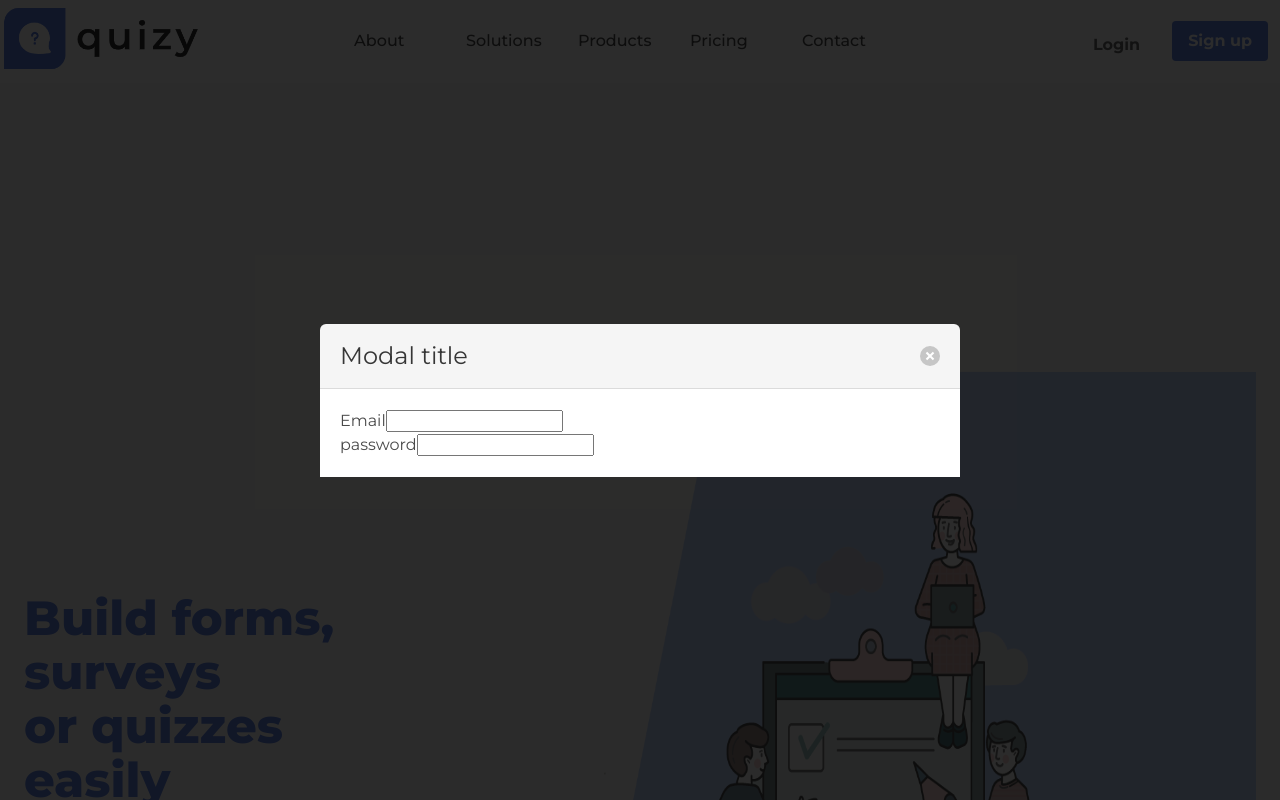
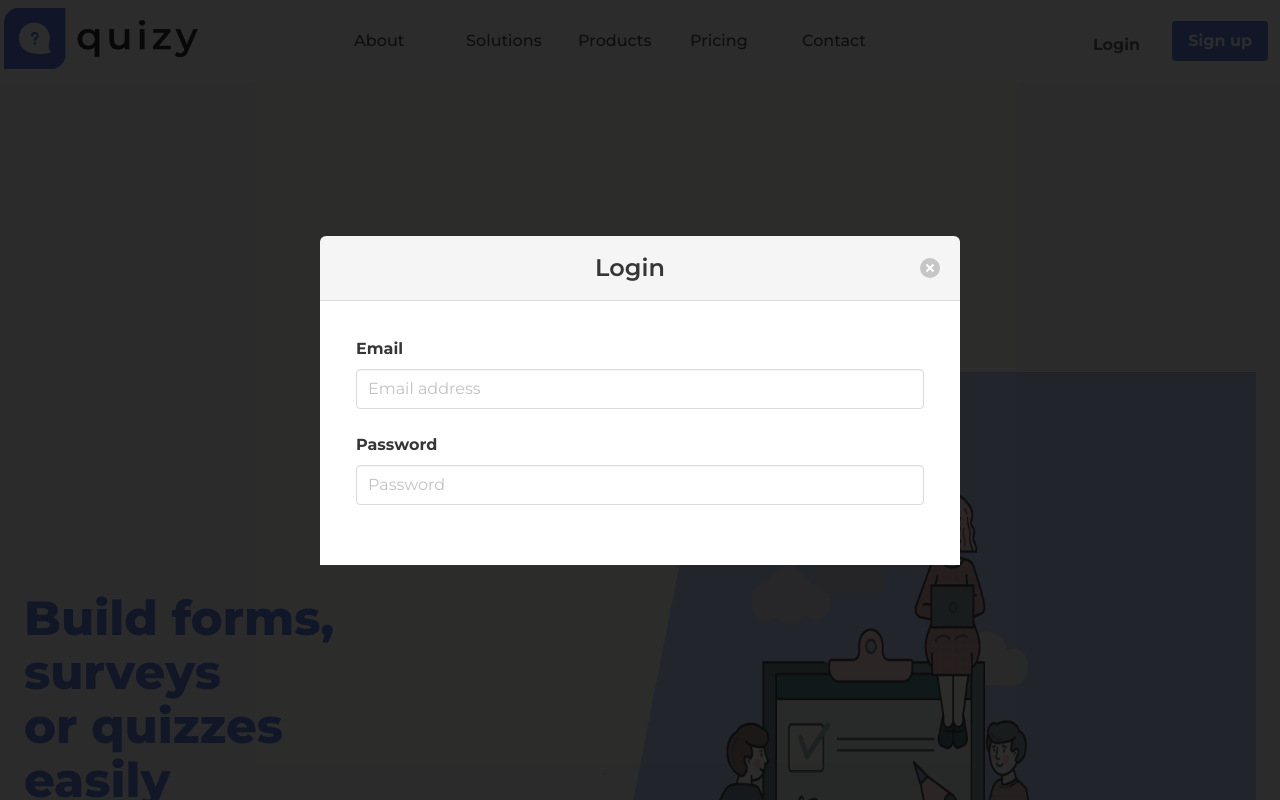
Before and after one commit to emredalkiran/quizy-frontend, a React (Create React App) app: page / in a window 1280 px wide. Both pictures are taken after a click on the element "Login". Shown: the top 800 px of the page. Built offline with nearby package versions, Linux system fonts and the light colour scheme.

Commit message:
Login form styling

```diff
--- a/sass/custom-styles.scss
+++ b/sass/custom-styles.scss
@@ -98,10 +98,12 @@ body,
   font-weight: 600;
   display: block;
 }
-.input-elements-wrapper {
-  padding: 1rem 0;
+.login-input-elements-wrapper {
+  padding: 1em;
   display: block;
-  height: 5rem;
+}
+.login-input-elements-wrapper div {
+  height: 6em;
 }
 
 .is-primary.input,
--- a/src/components/login-form.js
+++ b/src/components/login-form.js
@@ -34,7 +34,6 @@ const validateSingleField = (fieldName, value) => {
 
   useEffect(()=> {
     let passwordStatus = validateSingleField('password', password)
-    console.log(passwordStatus)
     if (!passwordStatus[0]) {
       setPasswordErrorMessage('')
     }
@@ -44,19 +43,21 @@ const validateSingleField = (fieldName, value) => {
  }, [password])
   return (
     <form>
+      <div className="login-input-elements-wrapper">
       <div>
-        <label htmlFor="email">Email</label>
-        <input type="email" name="email" onFocus={()=>setTouched({...touched, email:true})} onChange={ (e)=>setEmail(e.target.value)} value={email}/>
+        <label className="label" htmlFor="email">Email</label>
+        <input type="email" name="email" placeholder="Email address" className={`input ${(emailErrorMessage !== '' && touched.email) ? 'is-danger': ''}`} onFocus={()=>setTouched({...touched, email:true})} onChange={ (e)=>setEmail(e.target.value)} value={email}/>
         { (emailErrorMessage !== '' && touched.email) ? (
-         <div>{emailErrorMessage}</div> ) : ''
+         <div className="input-error">{emailErrorMessage}</div> ) : ''
       }
       </div>
       <div>
-        <label htmlFor="password">password</label>
-        <input type="password" name="password" onFocus={()=>setTouched({...touched, password:true})} onChange={ (e)=> { setPassword(e.target.value)}} value={password}/>
+        <label className="label" htmlFor="password">Password</label>
+        <input type="password" name="password" className={`input ${(passwordErrorMessage !== '' && touched.password) ? 'is-danger': ''}`}  placeholder="Password" onFocus={()=>setTouched({...touched, password:true})} onChange={ (e)=> { setPassword(e.target.value)}} value={password}/>
         { (passwordErrorMessage !== '' && touched.password) ? (
-         <div>{passwordErrorMessage}</div>
+         <div className="input-error">{passwordErrorMessage}</div>
        ) : null}
+      </div>
       </div>
     </form>
   )
--- a/src/components/login-modal.js
+++ b/src/components/login-modal.js
@@ -7,8 +7,8 @@ function LoginModal (props)  {
       <div className="modal-background"></div>
       <div className="modal-card">
         <header className="modal-card-head">
-          <p className="modal-card-title">Modal title</p>
-          <button className="delete" aria-label="close"></button>
+          <p className="modal-card-title has-text-centered has-text-weight-semibold">Login</p>
+          <button className="delete" onClick={props.close} aria-label="close"></button>
         </header>
         <section className="modal-card-body">
           <LoginForm />
```
Also changed, not shown: src/main.css.
